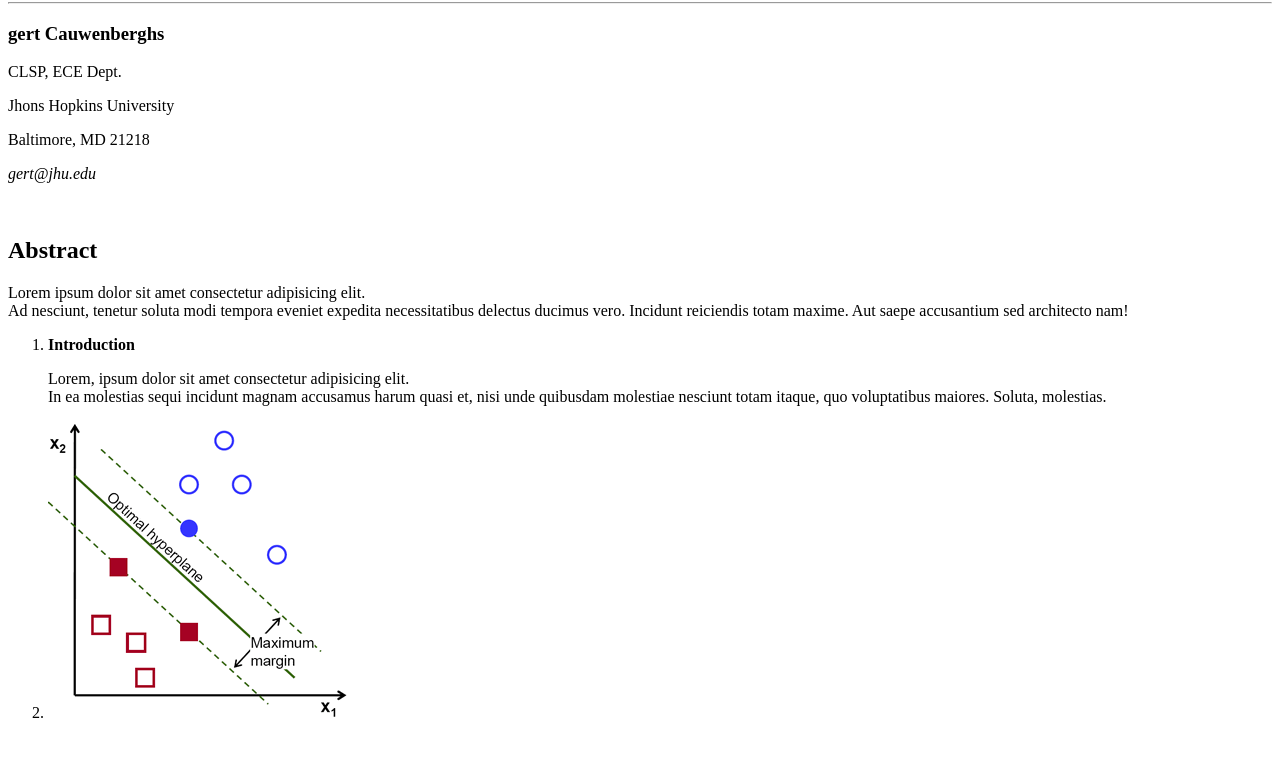
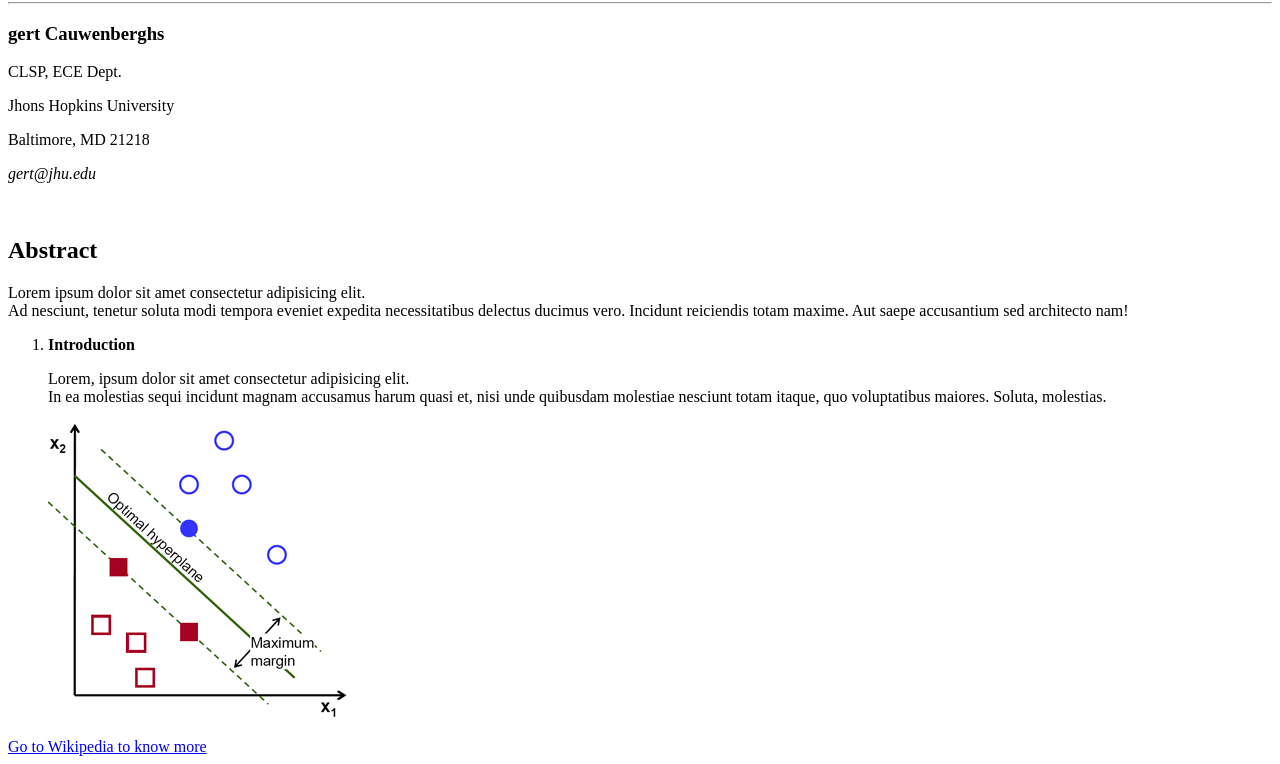
Before and after one commit to EneaSema/paper.html, a plain HTML site: page index.html in a window 1280 px wide. Shown: the part 78-842 px from the top of the page. Before the commit the page ends 816 px from the top, so only its background shows below. Drawn offline with Linux system fonts and the light colour scheme.

Commit message:
ffinish esercizio dopo revisione personale

```diff
--- a/index.html
+++ b/index.html
@@ -33,9 +33,11 @@
         <p>Lorem, ipsum dolor sit amet consectetur adipisicing elit. <br />
             In ea molestias sequi incidunt magnam accusamus harum quasi et, nisi unde quibusdam molestiae nesciunt totam itaque, quo voluptatibus maiores. Soluta, molestias.
         </p>
-        <li> <img src="./imagine/optimal-hyperplane.png" alt=""></li>
+        <img src="./imagine/optimal-hyperplane.png" alt="">
 
     </ol>
+
+    <a href="https://it.wikipedia.org/wiki/Pagina_principale"> Go to Wikipedia to know more</a>
 
 </body>
 
```
